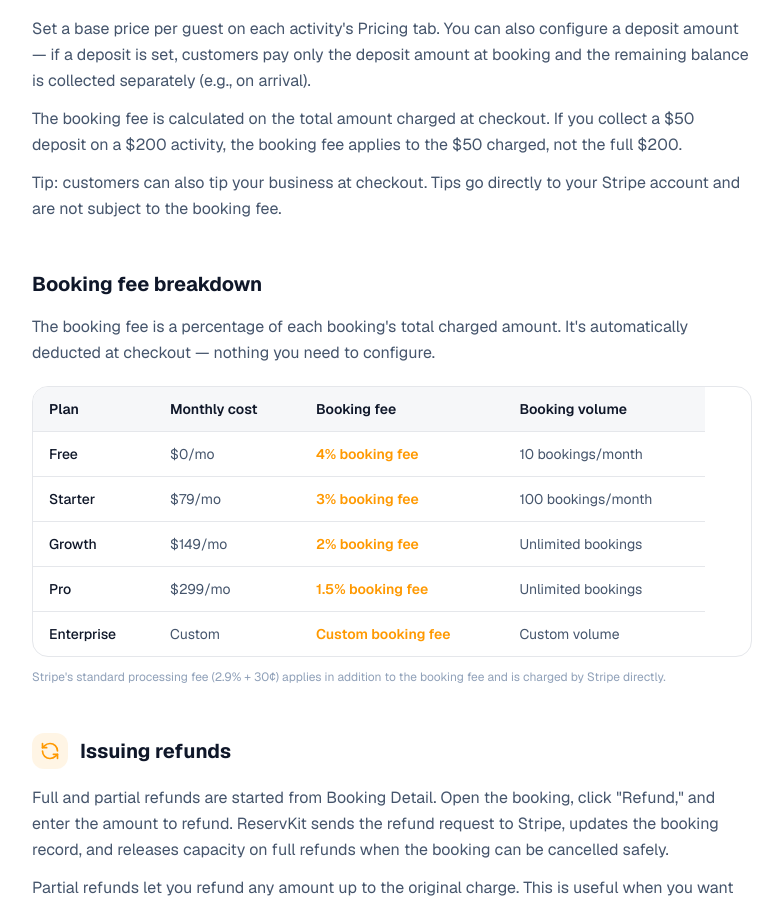
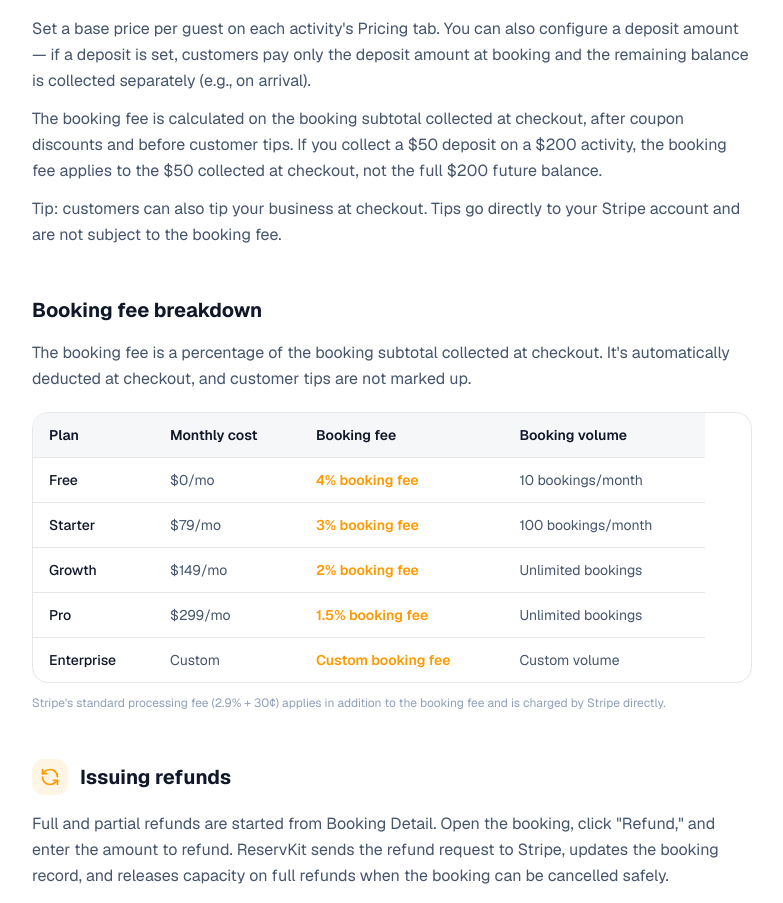
Before and after one commit to Cortana-Ops/reservkit-landing, a Next.js app: page /docs/payments in a window 1280 px wide. Shown: the part 917-1820 px from the top of the page, without its empty margins (248-1031 px from the left). Built offline with nearby package versions, Linux system fonts and the light colour scheme.

Commit message:
Clarify booking fee marketing copy

```diff
--- a/app/docs/payments/page.tsx
+++ b/app/docs/payments/page.tsx
@@ -106,8 +106,9 @@ export default function Payments() {
                 balance is collected separately (e.g., on arrival).
               </p>
               <p>
-                The booking fee is calculated on the total amount charged at checkout. If you collect a $50 deposit
-                on a $200 activity, the booking fee applies to the $50 charged, not the full $200.
+                The booking fee is calculated on the booking subtotal collected at checkout, after coupon discounts
+                and before customer tips. If you collect a $50 deposit on a $200 activity, the booking fee applies to
+                the $50 collected at checkout, not the full $200 future balance.
               </p>
               <p>
                 Tip: customers can also tip your business at checkout. Tips go directly to your Stripe account and
@@ -120,8 +121,8 @@ export default function Payments() {
           <section>
             <h2 className="text-xl font-bold text-navy mb-4">Booking fee breakdown</h2>
             <p className="text-slate-600 leading-relaxed mb-5">
-              The booking fee is a percentage of each booking&apos;s total charged amount. It&apos;s automatically
-              deducted at checkout — nothing you need to configure.
+              The booking fee is a percentage of the booking subtotal collected at checkout. It&apos;s automatically
+              deducted at checkout, and customer tips are not marked up.
             </p>
             <div className="grid gap-3 md:hidden">
               {feeTable.map((row) => (
--- a/scripts/check-content.mjs
+++ b/scripts/check-content.mjs
@@ -99,6 +99,9 @@ const forbidden = [
   "live product screenshots",
   "Staff and captain scheduling",
   "Staff assignment and guide scheduling",
+  "booking fee is calculated on the total amount charged",
+  "booking's total charged amount",
+  "booking&apos;s total charged amount",
 ];
 
 const allowedByFile = {
@@ -117,6 +120,8 @@ const required = [
   { file: "app/early-access/page.tsx", text: "waiver evidence" },
   { file: "app/early-access/page.tsx", text: "refundable deposits" },
   { file: "app/early-access/page.tsx", text: "reply within one business day" },
+  { file: "app/docs/payments/page.tsx", text: "booking subtotal collected at checkout" },
+  { file: "app/docs/payments/page.tsx", text: "customer tips are not marked up" },
 ];
 
 const removedRoutes = [
```
